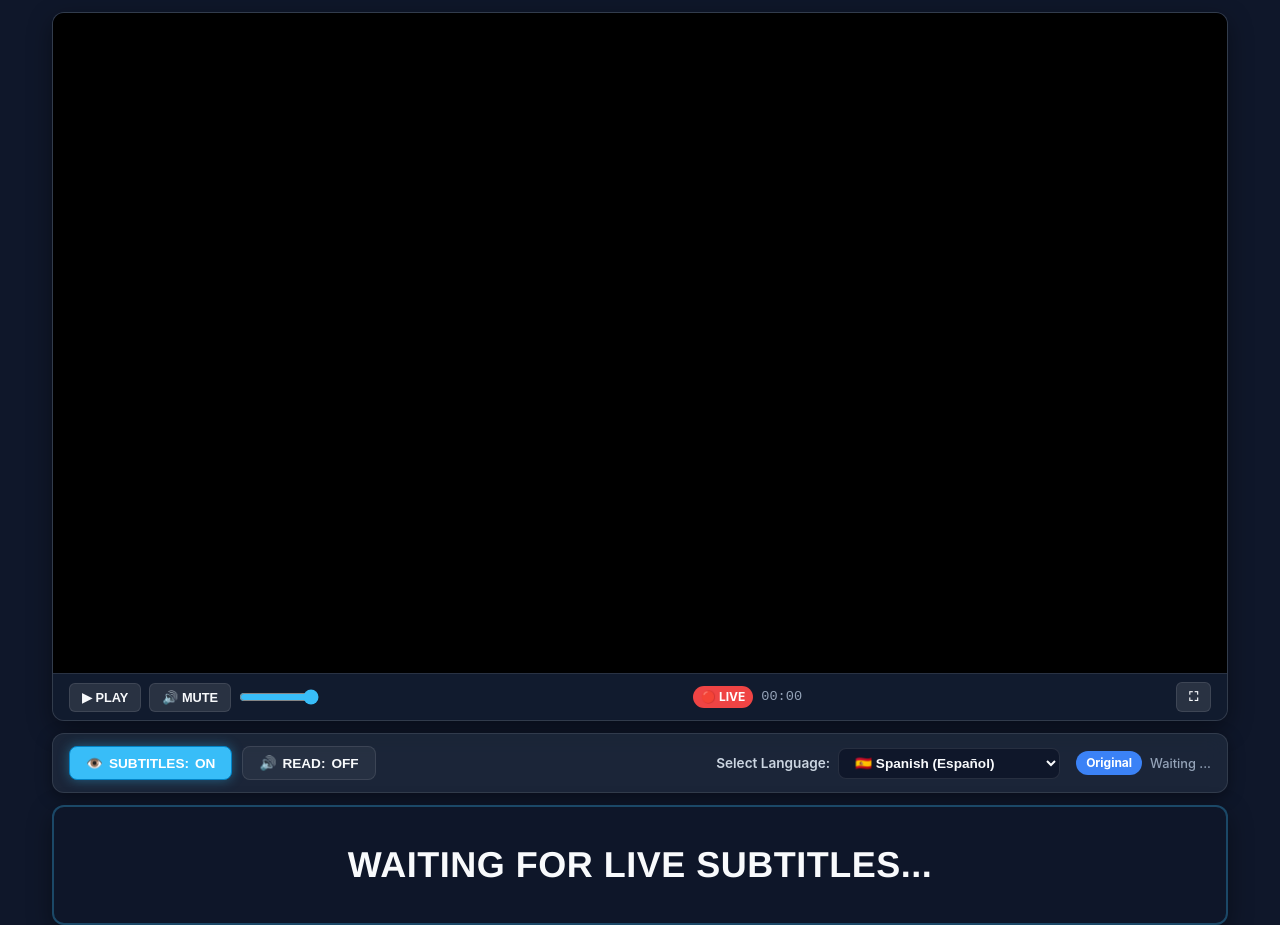
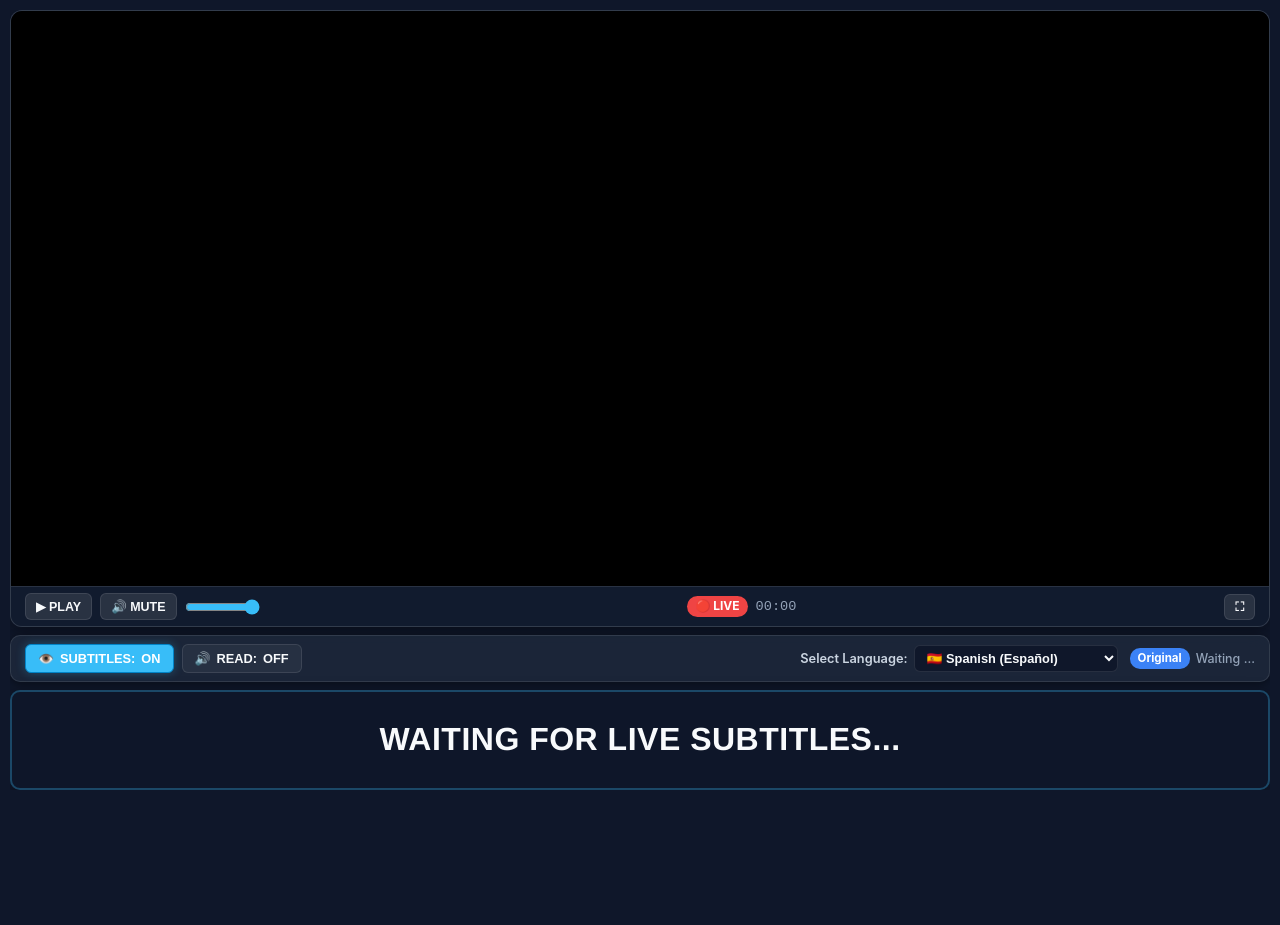
Before and after one commit to alxcouto/TestSession1, a website: page Client/index.html in a window 1280 px wide. After the commit the page ends 800 px from the top, so only its background shows below. Drawn offline with nearby package versions, Linux system fonts and the light colour scheme; no server answers; files whose address does not match are found by name.

Commit message:
Fix web client flexbox layout so subtitles are 100% visible without scrolling

```diff
--- a/Client/style.css
+++ b/Client/style.css
@@ -1,6 +1,6 @@
 /* ==============================================================================
    LiveSpeech MLX TX - Embedded Web Client Stylesheet
-   Strict Dark & Light Themes, Responsive Vertical Layout, Glassmorphism Cards,
+   Strict Dark & Light Themes, Zero-Scroll Flex Layout, Glassmorphism Cards,
    30px+ Uppercase Subtitle Box & Minimalist Option B Player Controls.
    ============================================================================== */
 
@@ -48,32 +48,37 @@
     padding: 0;
 }
 
-body {
+html, body {
     font-family: -apple-system, BlinkMacSystemFont, 'Segoe UI', Roboto, Helvetica, Arial, sans-serif;
     background-color: var(--bg-color);
     color: var(--text-primary);
-    line-height: 1.5;
-    overflow-x: hidden;
-    transition: background-color 0.3s ease, color 0.3s ease;
+    line-height: 1.4;
+    overflow: hidden;
     width: 100%;
     height: 100vh;
+    margin: 0;
+    padding: 0;
 }
 
 .app-container {
     display: flex;
     flex-direction: column;
     width: 100%;
-    max-width: 1200px;
+    height: 100vh;
+    max-height: 100vh;
     margin: 0 auto;
-    padding: 12px;
-    height: 100vh;
+    padding: 10px;
+    box-sizing: border-box;
+    overflow: hidden;
 }
 
 .main-content {
     display: flex;
     flex-direction: column;
-    gap: 12px;
+    gap: 8px;
     flex: 1;
+    min-height: 0;
+    overflow: hidden;
 }
 
 /* Helper Utilities */
@@ -83,26 +88,33 @@ body {
 
 /* --- 1. YouTube Player Section --- */
 .player-section {
+    flex: 1;
+    min-height: 0;
     display: flex;
     flex-direction: column;
     background: var(--card-bg);
     border: 1px solid var(--card-border);
     border-radius: 12px;
     overflow: hidden;
-    box-shadow: 0 8px 24px var(--shadow-color);
+    box-shadow: 0 4px 16px var(--shadow-color);
     backdrop-filter: blur(12px);
 }
 
 .player-wrapper {
+    flex: 1;
+    min-height: 0;
     position: relative;
     width: 100%;
     background: #000;
 }
 
 .video-responsive {
-    position: relative;
-    padding-bottom: 56.25%; /* 16:9 Aspect Ratio */
-    height: 0;
+    position: absolute;
+    top: 0;
+    left: 0;
+    width: 100%;
+    height: 100%;
+    padding-bottom: 0;
     overflow: hidden;
 }
 
@@ -171,12 +183,12 @@ body {
     display: flex;
     align-items: center;
     gap: 12px;
-    padding: 12px 16px;
+    padding: 8px 12px;
     background: rgba(239, 68, 68, 0.15);
     border: 1px solid rgba(239, 68, 68, 0.4);
     border-radius: 8px;
-    margin: 12px;
-    font-size: 0.85rem;
+    margin: 8px;
+    font-size: 0.8rem;
     color: var(--text-primary);
 }
 
@@ -194,14 +206,14 @@ body {
 
 /* Custom Player Controls Bar */
 .custom-player-controls {
+    flex: 0 0 auto;
     display: flex;
     align-items: center;
     justify-content: space-between;
-    padding: 8px 16px;
+    padding: 6px 14px;
     background: var(--control-bg);
     border-top: 1px solid var(--card-border);
-    gap: 12px;
-    flex-wrap: wrap;
+    gap: 10px;
 }
 
 .ctrl-group {
@@ -214,9 +226,9 @@ body {
     background: rgba(255, 255, 255, 0.1);
     color: var(--text-primary);
     border: 1px solid var(--card-border);
-    padding: 6px 12px;
+    padding: 5px 10px;
     border-radius: 6px;
-    font-size: 0.8rem;
+    font-size: 0.78rem;
     font-weight: 600;
     cursor: pointer;
     transition: background 0.2s ease;
@@ -228,7 +240,7 @@ body {
 }
 
 .ctrl-slider {
-    width: 80px;
+    width: 75px;
     accent-color: var(--accent-color);
     cursor: pointer;
 }
@@ -251,36 +263,36 @@ body {
 
 /* --- 2. Subtitle Controls & Status Section --- */
 .controls-section {
+    flex: 0 0 auto;
     display: flex;
     align-items: center;
     justify-content: space-between;
-    padding: 12px 16px;
+    padding: 8px 14px;
     background: var(--card-bg);
     border: 1px solid var(--card-border);
-    border-radius: 12px;
+    border-radius: 10px;
     backdrop-filter: blur(12px);
-    box-shadow: 0 4px 16px var(--shadow-color);
-    gap: 16px;
-    flex-wrap: wrap;
+    box-shadow: 0 2px 8px var(--shadow-color);
+    gap: 12px;
 }
 
 .control-buttons {
     display: flex;
     align-items: center;
-    gap: 10px;
+    gap: 8px;
 }
 
 .btn-mode, .btn-tts {
     display: inline-flex;
     align-items: center;
     gap: 6px;
-    padding: 8px 16px;
-    border-radius: 8px;
+    padding: 6px 12px;
+    border-radius: 6px;
     border: 1px solid var(--card-border);
     background: rgba(255, 255, 255, 0.05);
     color: var(--text-primary);
     font-weight: 600;
-    font-size: 0.85rem;
+    font-size: 0.8rem;
     cursor: pointer;
     transition: all 0.2s ease;
 }
@@ -289,42 +301,41 @@ body {
     background: var(--accent-color);
     color: #fff;
     border-color: var(--accent-hover);
-    box-shadow: 0 0 12px rgba(56, 189, 248, 0.4);
+    box-shadow: 0 0 10px rgba(56, 189, 248, 0.3);
 }
 
 .btn-tts.active {
     background: #10b981;
     color: #fff;
     border-color: #059669;
-    box-shadow: 0 0 12px rgba(16, 185, 129, 0.4);
+    box-shadow: 0 0 10px rgba(16, 185, 129, 0.3);
 }
 
 .language-status-group {
     display: flex;
     align-items: center;
-    gap: 16px;
-    flex-wrap: wrap;
+    gap: 12px;
 }
 
 .language-selector-wrapper {
     display: flex;
     align-items: center;
-    gap: 8px;
+    gap: 6px;
 }
 
 .language-selector-wrapper label {
-    font-size: 0.85rem;
+    font-size: 0.8rem;
     font-weight: 600;
     color: var(--text-secondary);
 }
 
 .language-dropdown {
-    padding: 6px 12px;
-    border-radius: 8px;
+    padding: 4px 8px;
+    border-radius: 6px;
     background: var(--bg-color);
     color: var(--text-primary);
     border: 1px solid var(--card-border);
-    font-size: 0.85rem;
+    font-size: 0.8rem;
     font-weight: 600;
     outline: none;
     cursor: pointer;
@@ -333,14 +344,14 @@ body {
 .status-indicator-wrapper {
     display: flex;
     align-items: center;
-    gap: 8px;
+    gap: 6px;
 }
 
 .info-tag {
     display: inline-block;
-    padding: 3px 10px;
-    border-radius: 12px;
-    font-size: 0.75rem;
+    padding: 2px 8px;
+    border-radius: 10px;
+    font-size: 0.72rem;
     font-weight: 700;
     color: #fff;
 }
@@ -354,17 +365,18 @@ body {
 }
 
 .waiting-tag {
-    font-size: 0.8rem;
+    font-size: 0.78rem;
     color: var(--text-muted);
     font-weight: 500;
 }
 
 /* --- 3. Subtitle Display Box Section --- */
 .subtitle-section {
-    flex: 1;
+    flex: 0 0 auto;
     display: flex;
     flex-direction: column;
-    min-height: 120px;
+    height: 100px;
+    min-height: 90px;
 }
 
 .subtitle-box {
@@ -372,14 +384,13 @@ body {
     display: flex;
     align-items: center;
     justify-content: center;
-    padding: 20px 24px;
+    padding: 12px 18px;
     background: var(--subtitle-bg);
     border: 2px solid var(--subtitle-border);
-    border-radius: 12px;
-    box-shadow: 0 8px 24px var(--shadow-color);
+    border-radius: 10px;
+    box-shadow: 0 4px 16px var(--shadow-color);
     backdrop-filter: blur(16px);
     transition: all 0.3s ease;
-    min-height: 120px;
 }
 
 .subtitle-text-wrapper {
@@ -390,11 +401,11 @@ body {
 .subtitle-text {
     font-family: 'Helvetica Neue', Helvetica, Arial, sans-serif;
     font-weight: 700;
-    font-size: clamp(24px, 3.5vw, 36px);
+    font-size: clamp(20px, 2.8vw, 32px);
     text-transform: uppercase;
     color: var(--text-primary);
     text-align: center;
-    line-height: 1.35;
+    line-height: 1.3;
     letter-spacing: 0.5px;
     word-break: break-word;
 
@@ -406,14 +417,14 @@ body {
     text-overflow: ellipsis;
 }
 
-/* --- 4. Fullscreen Mode Styles (Captions Displayed Below Video & Controls) --- */
+/* --- 4. Fullscreen Mode Styles --- */
 :fullscreen,
 :-webkit-full-screen,
 .app-container:fullscreen {
     background-color: var(--bg-color);
     width: 100vw;
     height: 100vh;
-    padding: 16px;
+    padding: 12px;
     max-width: none;
     margin: 0;
     display: flex;
@@ -426,7 +437,7 @@ body {
     height: 100%;
     display: flex;
     flex-direction: column;
-    gap: 12px;
+    gap: 8px;
     flex: 1;
 }
 
@@ -439,37 +450,17 @@ body {
     min-height: 0;
 }
 
-:fullscreen .player-wrapper,
-:-webkit-full-screen .player-wrapper,
-.app-container:fullscreen .player-wrapper {
-    flex: 1;
-    position: relative;
-    width: 100%;
-    height: 100%;
-}
-
-:fullscreen .video-responsive,
-:-webkit-full-screen .video-responsive,
-.app-container:fullscreen .video-responsive {
-    position: absolute;
-    top: 0;
-    left: 0;
-    width: 100%;
-    height: 100%;
-    padding-bottom: 0;
-}
-
 :fullscreen .subtitle-section,
 :-webkit-full-screen .subtitle-section,
 .app-container:fullscreen .subtitle-section {
     flex: 0 0 auto;
-    min-height: 110px;
+    height: 110px;
 }
 
 :fullscreen .subtitle-text,
 :-webkit-full-screen .subtitle-text,
 .app-container:fullscreen .subtitle-text {
-    font-size: clamp(26px, 3.8vw, 44px);
+    font-size: clamp(24px, 3.5vw, 40px);
 }
 
 /* --- Responsive Adaptations --- */
@@ -477,6 +468,7 @@ body {
     .controls-section {
         flex-direction: column;
         align-items: stretch;
+        gap: 6px;
     }
 
     .language-status-group {
@@ -484,6 +476,6 @@ body {
     }
 
     .subtitle-text {
-        font-size: clamp(20px, 4.5vw, 28px);
+        font-size: clamp(18px, 4vw, 24px);
     }
 }
```
Also changed, not shown: index.html (+18 -11 lines).
